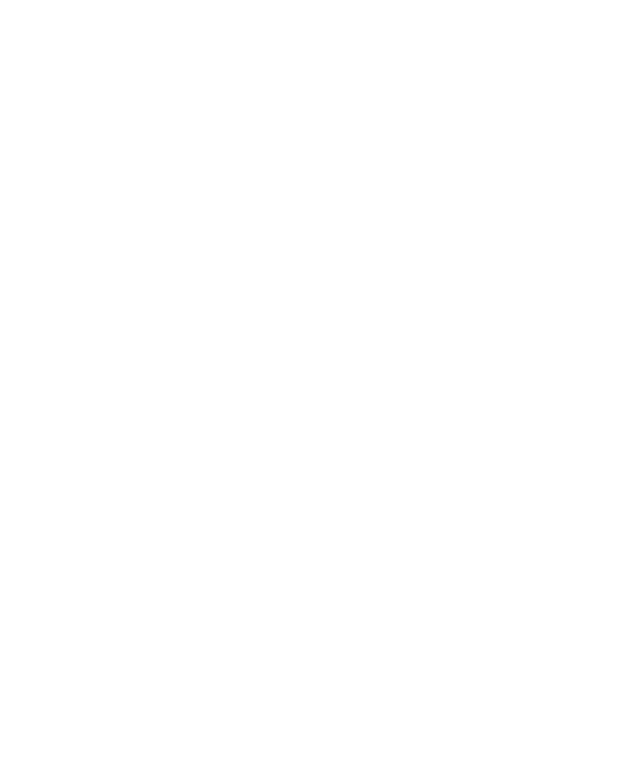
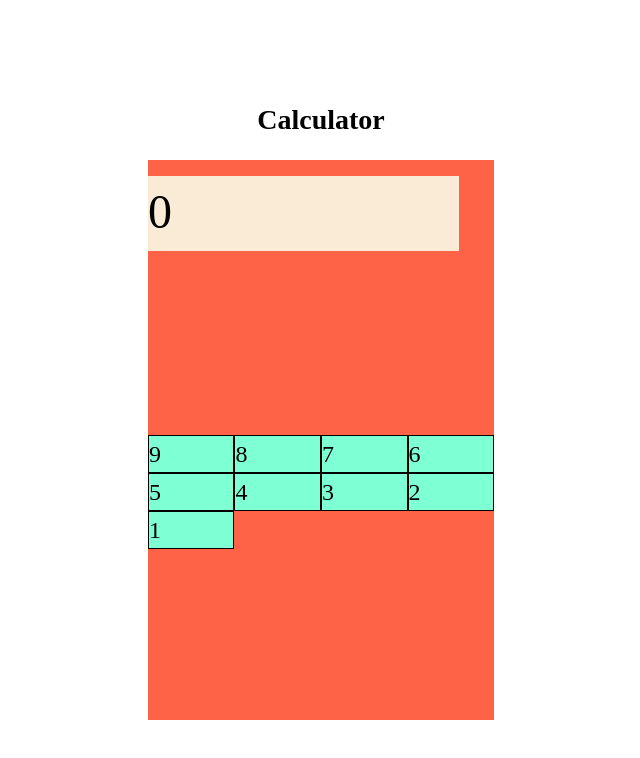
Before and after one commit to CStewartDev/calculator, a plain HTML site: page index.html in a window 1280 px wide. Shown: the whole page, without its empty margins (319-959 px from the left). Drawn offline with nearby package versions, Linux system fonts and the light colour scheme.

Commit message:
Working on general layout

```diff
--- a/index.html
+++ b/index.html
@@ -9,7 +9,22 @@
     <link rel="stylesheet" href="styles.css">
 </head>
 <body>
+    <h1>Calculator</h1>
 
+    <div class = "calc-body">
+        <div class = "calc-screen">0</div>
+        <div class = "calc-buttons">
+            <div class=numButton>9</div>
+            <div class=numButton>8</div>
+            <div class=numButton>7</div>
+            <div class=numButton>6</div>
+            <div class=numButton>5</div>
+            <div class=numButton>4</div>
+            <div class=numButton>3</div>
+            <div class=numButton>2</div>
+            <div class=numButton>1</div>
+        </div>
+    </div>
 
 
     <script src="scripts.js"></script>
--- a/styles.css
+++ b/styles.css
@@ -0,0 +1,38 @@
+body {
+    display: flex;
+    justify-content: center;
+    align-items: center;
+    flex-flow: column;
+    min-height: 100vh;
+    font-size: 14px;
+}
+
+.calc-body{
+    display: grid;
+    --heightA:35rem;
+    min-height: var(--heightA);
+    width: calc(var(--heightA)/1.618033);
+    background-color: tomato;
+    font-size: 1.5rem;
+}
+
+.calc-screen {
+    height: 75px;
+    width: 90%;
+    background-color: antiquewhite;
+    margin-top: 1rem;
+    font-size: 2em;
+}
+
+.calc-buttons {
+    display: grid;
+    height: 100px;
+    grid-template-columns: repeat(4,1fr);
+    grid-template-rows: repeat(5,1fr);
+
+}
+
+.numButton{
+    border: 1px solid black;
+    background-color: aquamarine;
+}
```
